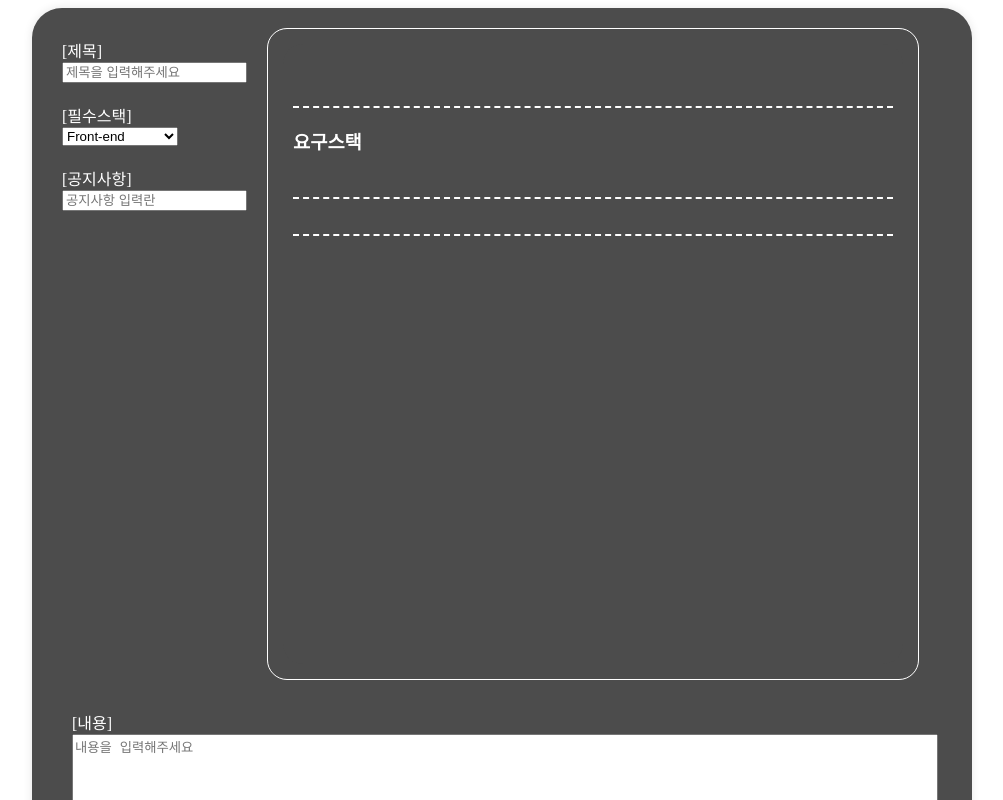
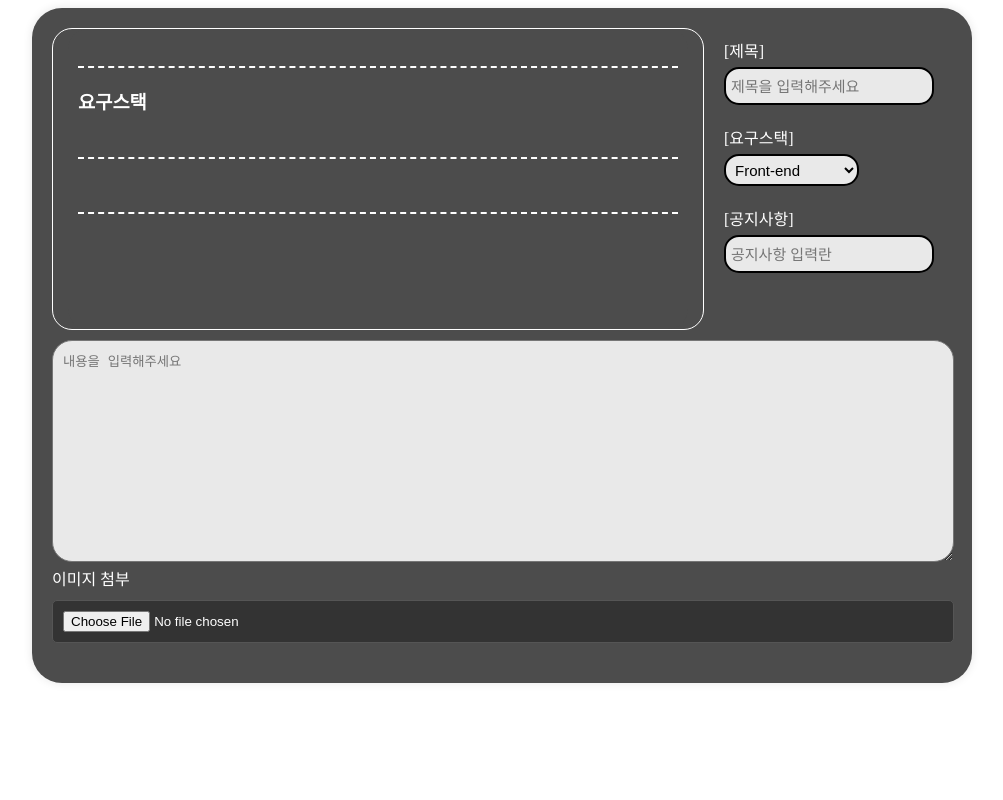
Before and after one commit to team-ikuzo/team-ikuzo, a React (Vite) app: page / in a window 1280 px wide. Shown: the top 800 px of the page, without its empty margins (138-1141 px from the left). Built offline with nearby package versions, Linux system fonts and the light colour scheme.

Commit message:
이미지 첨부, 디자인 수정, textArea줄바꿈추가, 크기조절

```diff
--- a/src/components/CreatePost/CreatePost.jsx
+++ b/src/components/CreatePost/CreatePost.jsx
@@ -3,7 +3,7 @@ import { useDispatch, useSelector } from "react-redux";
 import {
   setBody,
   setHashtags,
-  setLikesCount,
+  setImage,
   setNotices,
   setTitle,
 } from "../../redux/slices/createPostSlice";
@@ -18,6 +18,7 @@ import {
   StNotices,
   StSelect,
   StTitle,
+  StImageUpload,
 } from "./StyledCreatePost";
 
 const CreatePost = () => {
@@ -30,11 +31,11 @@ const CreatePost = () => {
   const likes = useSelector((state) => state.postSlice.likesCount);
   const commentsCount = useSelector((state) => state.postSlice.commentsCount);
   const notices = useSelector((state) => state.postSlice.notices);
-
+  const image = useSelector((state) => state.postSlice.image);
   return (
     <OuterContainer>
       <InnerContainer>
-        <LeftPanel>
+        <RightPanel>
           <StTitle>
             [제목]
             <input
@@ -46,7 +47,7 @@ const CreatePost = () => {
           </StTitle>
 
           <StSelect>
-            [필수스택]
+            [요구스택]
             <br />
             <select
               name="hashtag"
@@ -68,7 +69,6 @@ const CreatePost = () => {
               <option value="Unity">Unity</option>
               <option value="C">C</option>
             </select>
-            {console.log(hashtags)}
           </StSelect>
 
           <StNotices>
@@ -80,15 +80,14 @@ const CreatePost = () => {
               onChange={(e) => dispatch(setNotices(e.target.value))}
             />
           </StNotices>
+        </RightPanel>
+
+        <LeftPanel>
+          <PostPreview />
         </LeftPanel>
-
-        <RightPanel>
-          <PostPreview />
-        </RightPanel>
 
         <BottomPanel>
           <StBody>
-            [내용] <br />
             <textarea
               type="text"
               placeholder="내용을 입력해주세요"
@@ -96,6 +95,17 @@ const CreatePost = () => {
               onChange={(e) => dispatch(setBody(e.target.value))}
             />
           </StBody>
+          <StImageUpload>
+            <label htmlFor="imageUpload">이미지 첨부</label>
+            <input
+              type="file"
+              id="imageUpload"
+              name="imageUpload"
+              onChange={(e) =>
+                dispatch(setImage(URL.createObjectURL(e.target.files[0])))
+              }
+            />
+          </StImageUpload>
         </BottomPanel>
       </InnerContainer>
     </OuterContainer>
--- a/src/components/CreatePost/StyledCreatePost.js
+++ b/src/components/CreatePost/StyledCreatePost.js
@@ -20,20 +20,20 @@ export const InnerContainer = styled.div`
   border-radius: 30px;
 `;
 
-export const LeftPanel = styled.div`
-  grid-row: 1 / span 1;
-  grid-column: 1 / 2;
+export const RightPanel = styled.div`
+  grid-row: 1 / 2;
+  grid-column: 2 / 3;
   padding: 10px;
   color: white;
 `;
 
-export const RightPanel = styled.div`
-  grid-row: 1 / 2;
-  grid-column: 2 / 3;
+export const LeftPanel = styled.div`
+  grid-row: 1 / span 1;
+  grid-column: 1 / 2;
   display: flex;
   justify-content: center;
   align-items: center;
-  height: 650px;
+  height: auto;
   width: 650px;
   border: 1px solid white;
   border-radius: 20px;
@@ -42,25 +42,80 @@ export const RightPanel = styled.div`
 export const BottomPanel = styled.div`
   grid-row: 2 / 3;
   grid-column: 1 / 3;
-  padding: 20px;
+  padding-right: 20px;
 `;
 
 export const StTitle = styled.div`
   margin-bottom: 20px;
+
+  input {
+    height: 32px;
+    border: 2px solid black;
+    font-size: 15px;
+    border-radius: 15px;
+    padding-left: 5px;
+    margin-top: 5px;
+    background-color: rgb(233, 233, 233);
+  }
 `;
 
 export const StSelect = styled.div`
   margin-bottom: 20px;
+
+  select {
+    height: 32px;
+    border: 2px solid black;
+    font-size: 15px;
+    border-radius: 15px;
+    margin-top: 5px;
+    padding-left: 5px;
+    background-color: rgb(233, 233, 233);
+  }
 `;
 
 export const StNotices = styled.div`
   margin-bottom: 20px;
+  input {
+    height: 32px;
+    border: 2px solid black;
+    font-size: 15px;
+    border-radius: 15px;
+    margin-top: 5px;
+    padding-left: 5px;
+    background-color: rgb(233, 233, 233);
+  }
 `;
 
 export const StBody = styled.div`
   color: white;
+
   textarea {
     width: 100%;
-    height: 200px;
+    min-height: 200px;
+    height: auto;
+    white-space: pre-wrap;
+    background-color: rgb(233, 233, 233);
+    border-radius: 20px;
+    padding: 10px;
+    color: black;
   }
 `;
+
+export const StImageUpload = styled.div`
+  color: white;
+  margin-bottom: 20px;
+
+  label {
+    display: block;
+    margin-bottom: 10px;
+  }
+
+  input[type="file"] {
+    width: 100%;
+    color: white;
+    background-color: #333;
+    padding: 10px;
+    border: 1px solid #555;
+    border-radius: 5px;
+  }
+`;
--- a/src/components/PostPreview/PostPreview.jsx
+++ b/src/components/PostPreview/PostPreview.jsx
@@ -7,6 +7,7 @@ import {
   StTitle,
   StBody,
   StNotices,
+  StImageWrapper,
 } from "./StyledPostPreview";
 import {
   setHashtags,
@@ -23,6 +24,7 @@ const PostPreview = () => {
   const likes = useSelector((state) => state.postSlice.likesCount);
   const commentsCount = useSelector((state) => state.postSlice.commentsCount);
   const notices = useSelector((state) => state.postSlice.notices);
+  const imageUrl = useSelector((state) => state.postSlice.image);
 
   const StButton = {
     border: "none",
@@ -55,7 +57,19 @@ const PostPreview = () => {
         </StHashtags>
       </div>
 
-      <StBody>{body}</StBody>
+      <StBody>
+        {body.split("\n").map((line) => {
+          return (
+            <span>
+              {line}
+              <br />
+            </span>
+          );
+        })}
+        <StImageWrapper>
+          {imageUrl && <img src={imageUrl} alt="Uploaded" />}
+        </StImageWrapper>
+      </StBody>
 
       <StNotices>{notices}</StNotices>
     </StPostPreview>
--- a/src/components/PostPreview/StyledPostPreview.js
+++ b/src/components/PostPreview/StyledPostPreview.js
@@ -8,7 +8,7 @@ export const StPostPreview = styled.div`
   color: white;
   padding: 10px;
   width: 600px;
-  height: 600px;
+  height: auto;
 `;
 
 export const StHashtags = styled.div`
@@ -71,8 +71,6 @@ export const StTitle = styled.div`
   font-size: 20px;
   color: white;
   border-bottom: 2px dashed white;
-  padding: 0 0 25px 0;
-  margin-top: 10px;
 `;
 
 export const StBody = styled.div`
@@ -91,3 +89,10 @@ export const StNotices = styled.div`
   padding: 0 0 25px 0;
   margin-top: 80px;
 `;
+
+export const StImageWrapper = styled.div`
+  img {
+    max-width: 100%;
+    margin-bottom: 15px;
+  }
+`;
--- a/src/redux/slices/createPostSlice.js
+++ b/src/redux/slices/createPostSlice.js
@@ -11,6 +11,7 @@ const createPostSlice = createSlice({
     likesCount: 0,
     commentsCount: 2,
     notices: "",
+    image: null,
   },
 
   reducers: {
@@ -51,6 +52,10 @@ const createPostSlice = createSlice({
     setNotices: (state, action) => {
       state.notices = action.payload;
     },
+
+    setImage: (state, action) => {
+      state.image = action.payload;
+    },
   },
 });
 
@@ -64,5 +69,6 @@ export const {
   setLikesCount,
   setCommentsCount,
   setNotices,
+  setImage,
 } = createPostSlice.actions;
 export default createPostSlice.reducer;
```
